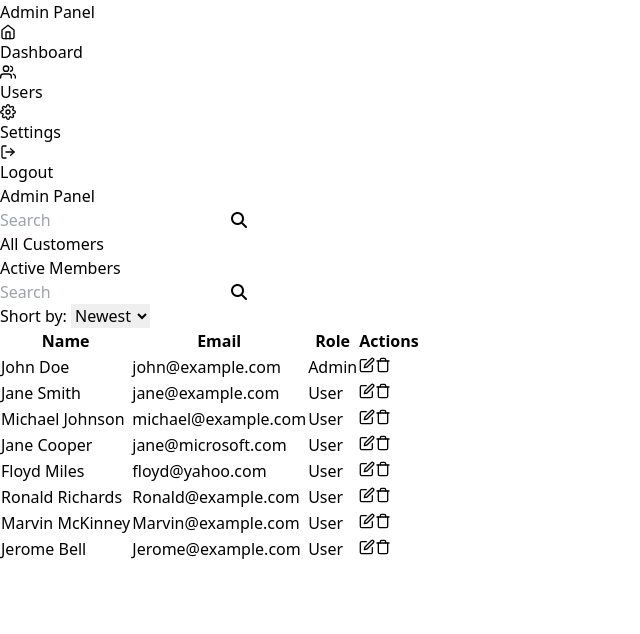
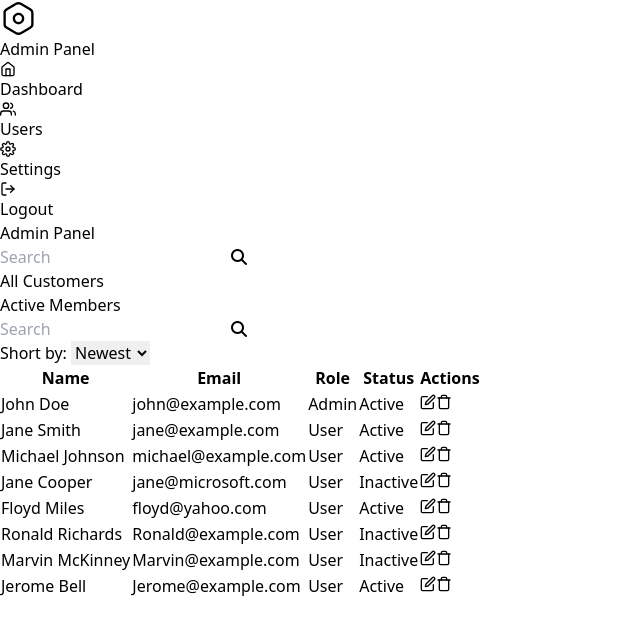
Before and after one commit to boonboww/parkinglots, a React (Vite) app: page /admin/useradmin in a window 1280 px wide. Shown: the top 634 px of the page, without its empty margins (0-640 px from the left). Built offline with nearby package versions, Linux system fonts and the light colour scheme; no server answers.

Commit message:
update useradmin page

```diff
--- a/src/pages/admin_home/navbar_admin.jsx
+++ b/src/pages/admin_home/navbar_admin.jsx
@@ -8,14 +8,12 @@ function Navbar_admin() {
   const [user, setUser] = useState(null);
   const navigate = useNavigate();
 
-
   useEffect(() => {
     const unsubscribe = auth.onAuthStateChanged((user) => {
       setUser(user);
     });
     return () => unsubscribe();
   }, []);
-
 
   const handleLogout = async () => {
     try {
@@ -28,21 +26,40 @@ function Navbar_admin() {
   };
 
   return (
-    <div className="w-64 bg-white text-black p-5 flex flex-col ">
-      <h1 className="text-2xl font-bold mb-6 text-center">Admin Panel</h1>
-      <nav className="flex-1">
+    <div className="w-64 bg-white text-black pt-12 flex flex-col ">
+      <div className="text-2xl font-bold mb-12 flex items-center gap-2 justify-center">
+        <svg
+          xmlns="http://www.w3.org/2000/svg"
+          width="37"
+          height="37"
+          viewBox="0 0 37 37"
+          fill="none"
+        >
+          <path
+            d="M18.5003 34.8876C17.4674 34.8876 16.419 34.6564 15.602 34.1784L7.12284 29.2914C3.66951 26.9634 3.45367 26.6089 3.45367 22.9551V14.0443C3.45367 10.3905 3.65409 10.0359 7.04576 7.73887L15.5865 2.80553C17.2053 1.86512 19.749 1.86512 21.3678 2.80553L29.8778 7.70803C33.3311 10.0359 33.547 10.3905 33.547 14.0443V22.9397C33.547 26.5934 33.3465 26.948 29.9549 29.2451L21.414 34.1784C20.5815 34.6564 19.5332 34.8876 18.5003 34.8876ZM18.5003 4.42428C17.8528 4.42428 17.2207 4.54762 16.7736 4.8097L8.29451 9.7122C5.78159 11.408 5.78159 11.408 5.78159 14.0443V22.9397C5.78159 25.5759 5.78159 25.5759 8.35617 27.318L16.7736 32.1743C17.6832 32.6984 19.3328 32.6984 20.2424 32.1743L28.7215 27.2718C31.219 25.5759 31.219 25.5759 31.219 22.9397V14.0443C31.219 11.408 31.219 11.408 28.6445 9.66595L20.227 4.8097C19.7799 4.54762 19.1478 4.42428 18.5003 4.42428Z"
+            fill="black"
+          />
+          <path
+            d="M18.5 24.2812C15.3088 24.2812 12.7188 21.6912 12.7188 18.5C12.7188 15.3088 15.3088 12.7188 18.5 12.7188C21.6912 12.7188 24.2812 15.3088 24.2812 18.5C24.2812 21.6912 21.6912 24.2812 18.5 24.2812ZM18.5 15.0312C16.5883 15.0312 15.0312 16.5883 15.0312 18.5C15.0312 20.4117 16.5883 21.9688 18.5 21.9688C20.4117 21.9688 21.9688 20.4117 21.9688 18.5C21.9688 16.5883 20.4117 15.0312 18.5 15.0312Z"
+            fill="black"
+          />
+        </svg>
+        <h1 className="">Admin Panel</h1>
+      </div>
+
+      <nav className="flex-1 px-4 font-semibold text-[#9197B3]">
         <ul>
-          <li className="flex items-center gap-3 p-3 hover:bg-gray-700 rounded cursor-pointer">
+          <li className="flex items-center gap-4 p-4 hover:bg-[#5932EA] hover:text-white  rounded-2xl cursor-pointer">
             <Link to="/admin/dashboard" className="flex items-center gap-3">
               <FiHome /> Dashboard
             </Link>
           </li>
-          <li className="flex items-center gap-3 p-3 hover:bg-gray-700 rounded cursor-pointer">
+          <li className="flex items-center gap-4 p-4 hover:bg-[#5932EA] hover:text-white rounded-2xl cursor-pointer">
             <Link to="/admin/useradmin" className="flex items-center gap-3">
               <FiUsers /> Users
             </Link>
           </li>
-          <li className="flex items-center gap-3 p-3 hover:bg-gray-700 rounded cursor-pointer">
+          <li className="flex items-center gap-4 p-4 hover:bg-[#5932EA] hover:text-white rounded-2xl cursor-pointer">
             <Link to="/admin/settings" className="flex items-center gap-3">
               <FiSettings /> Settings
             </Link>
--- a/src/pages/admin_home/user_admin.jsx
+++ b/src/pages/admin_home/user_admin.jsx
@@ -3,43 +3,49 @@ import { FiEdit, FiTrash } from "react-icons/fi";
 
 function User_admin() {
   const users = [
-    { id: 1, name: "John Doe", email: "john@example.com", role: "Admin" },
-    { id: 2, name: "Jane Smith", email: "jane@example.com", role: "User" },
+    { id: 1, name: "John Doe", email: "john@example.com", role: "Admin",status: true },
+    { id: 2, name: "Jane Smith", email: "jane@example.com", role: "User",status: true },
     {
       id: 3,
       name: "Michael Johnson",
       email: "michael@example.com",
       role: "User",
+      status: true
     },
     {
       id: 4,
       name: "Jane Cooper",
       email: "jane@microsoft.com",
       role: "User",
+      status: false
     },
     {
       id: 5,
       name: "Floyd Miles",
       email: "floyd@yahoo.com",
       role: "User",
+      status: true
     },
     {
       id: 6,
       name: "Ronald Richards",
       email: "Ronald@example.com",
       role: "User",
+      status: false
     },
     {
       id: 7,
       name: "Marvin McKinney",
       email: "Marvin@example.com",
       role: "User",
+      status: false
     },
     {
       id: 8,
       name: "Jerome Bell",
       email: "Jerome@example.com",
       role: "User",
+      status: true
     },
   ];
 
@@ -80,6 +86,7 @@ function User_admin() {
                 <th className="text-left p-3">Name</th>
                 <th className="text-left p-3">Email</th>
                 <th className="text-left p-3">Role</th>
+                <th className="text-left p-3">Status</th>
                 <th className="text-center p-3">Actions</th>
               </tr>
             </thead>
@@ -89,6 +96,15 @@ function User_admin() {
                   <td className="p-6">{user.name}</td>
                   <td className="p-6">{user.email}</td>
                   <td className="p-6">{user.role}</td>
+                  <td className="p-6">
+                    <span
+                      className={` px-5 py-1 rounded-xl ${
+                        user.status ? "bg-[#D3FFE7] text-[#00AC4F]" : "bg-[#FFEDF1] text-[#FF3366]"
+                      }`}
+                    >
+                      {user.status ? "Active" : "Inactive"}
+                    </span>
+                    </td>
                   <td className="p-6 text-center">
                     <button className="text-blue-500 hover:text-blue-700 mr-3">
                       <FiEdit />
```
